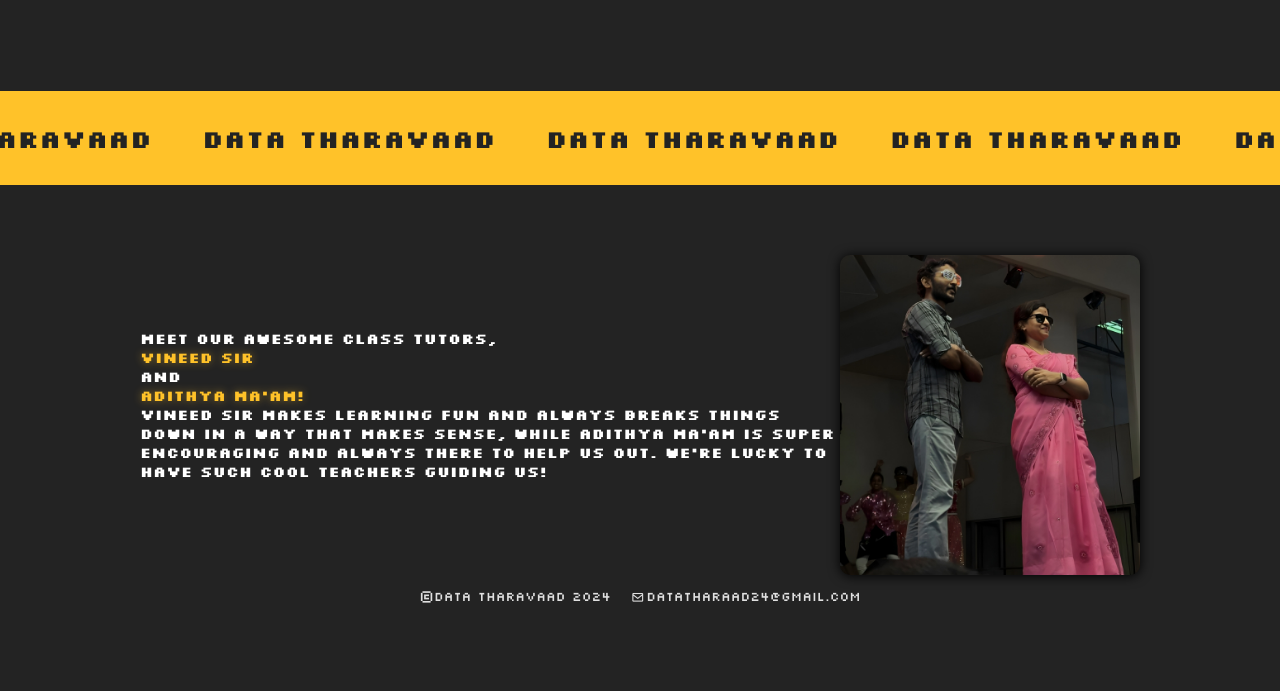
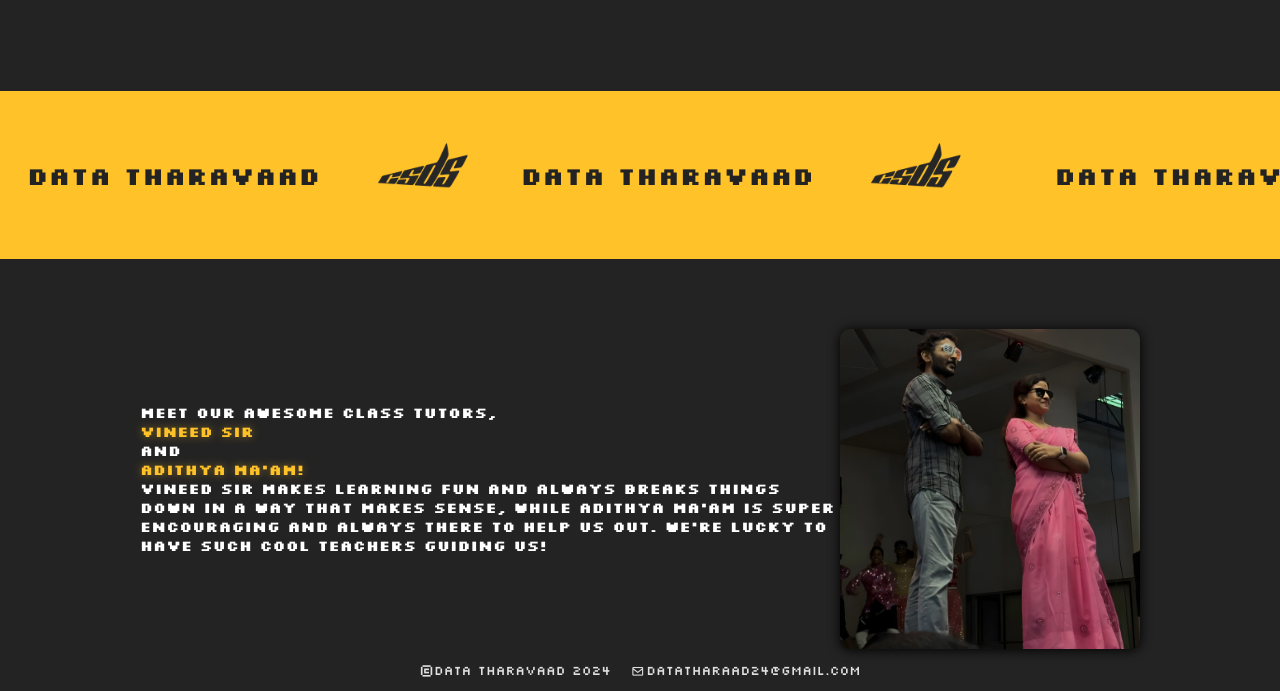
Before and after one commit to KNOWASJOHN/Class-Web, a plain HTML site: page index.html in a window 1280 px wide. Shown: the part 896-1587 px from the top of the page. Before the commit the page ends 1513 px from the top, so only its background shows below. Drawn offline with nearby package versions, Linux system fonts and the light colour scheme.

Commit message:
Add files via upload

```diff
--- a/1.css
+++ b/1.css
@@ -419,6 +419,14 @@ body {
     --gap:50px;
     gap:var(--gap)
   }
+  .stock-ticker ul img{
+    position: relative;
+    top:3px;
+    filter: invert(0.85);
+  }
+  .stock-ticker ul img:hover{
+    filter: invert(0);
+  }
   .stock-ticker ul{
     list-style: none;
     flex-shrink: 0;
@@ -427,7 +435,7 @@ body {
     display: flex;
     justify-content: space-between;
     align-items: center;
-    animation: scroll 20s linear infinite;
+    animation: scroll 15s linear infinite;
   }
   .stock-ticker ul li{
     font-size: 25px;
--- a/index.html
+++ b/index.html
@@ -52,40 +52,41 @@
                 <span class="Element">DATA THARAVAAD</span>
             </li>
             <li>
-                <span class="Element">DATA THARAVAAD</span>
+                <img src="L.png" alt="Logo" width="100px">
             </li>
             <li>
                 <span class="Element">DATA THARAVAAD</span>
             </li>
             <li>
-                <span class="Element">DATA THARAVAAD</span>
+                <img src="L.png" alt="Logo" width="100px">
             </li>
             <li>
                 <span class="Element">DATA THARAVAAD</span>
             </li>
             <li>
+                <img src="L.png" alt="Logo" width="100px">
+            </li>
+
+
+        </ul>
+        <ul aria-hidden="true">
+            <li>
                 <span class="Element">DATA THARAVAAD</span>
             </li>
-
-        </ul>
-        <ul>
             <li>
-                <span class="Element">DATA THARAVAAD</span>
+                <img src="L.png" alt="Logo" width="100px">
             </li>
             <li>
                 <span class="Element">DATA THARAVAAD</span>
             </li>
             <li>
-                <span class="Element">DATA THARAVAAD</span>
+                <img src="L.png" alt="Logo" width="100px">
             </li>
             <li>
                 <span class="Element">DATA THARAVAAD</span>
             </li>
             <li>
-                <span class="Element">DATA THARAVAAD</span>
-            </li>
-            <li>
-                <span class="Element">DATA THARAVAAD</span>
+                <img src="L.png" alt="Logo" width="100px">
             </li>
 
         </ul>
```
